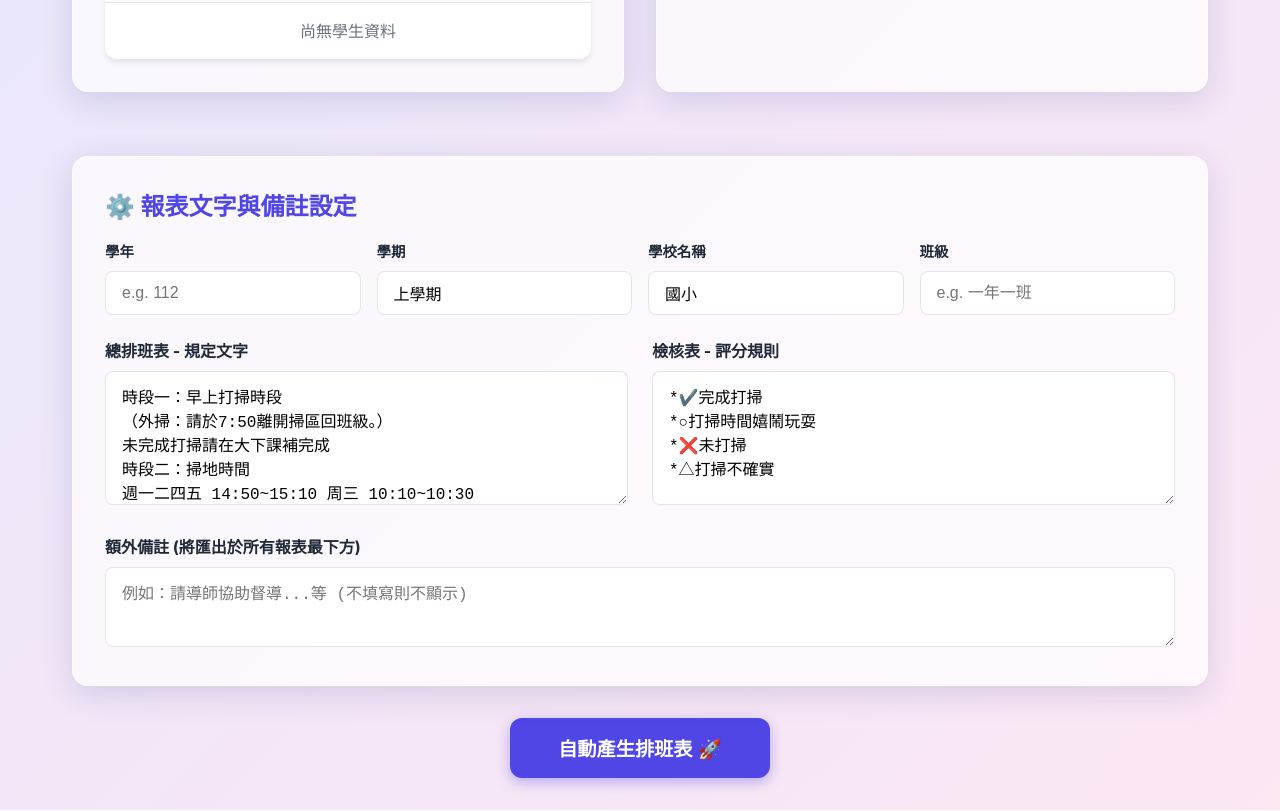
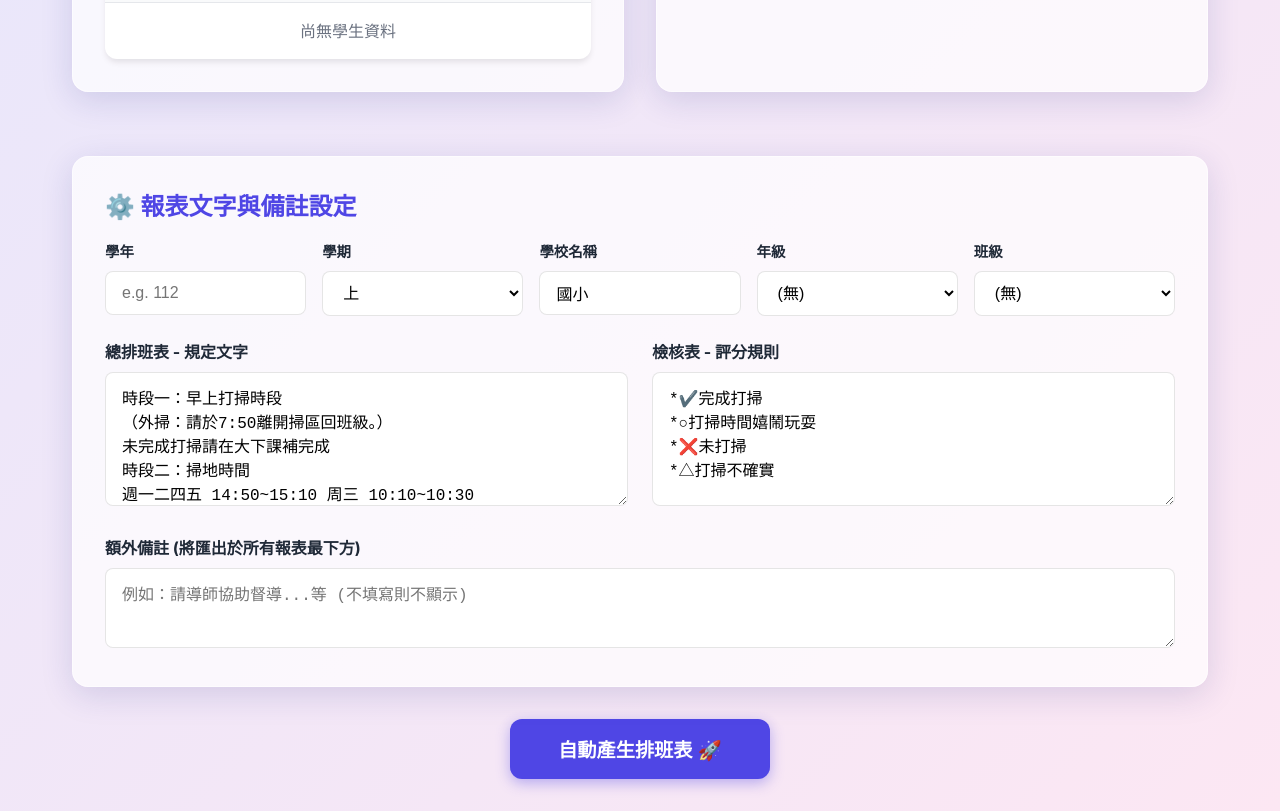
Before and after one commit to chy23/Auto_CLNsched, a React (Vite) app: page / in a window 1280 px wide. Shown: the part 1262-2073 px from the top of the page. Built offline with nearby package versions, Linux system fonts and the light colour scheme.

Commit message:
Change class name to grade and class number dropdowns, semester to dropdown

```diff
--- a/src/App.jsx
+++ b/src/App.jsx
@@ -40,7 +40,8 @@ function App() {
       school: "國小",
       year: "",
       semester: "上學期",
-      className: ""
+      grade: "",
+      classNo: ""
     };
   });
 
--- a/src/components/ChecklistView.jsx
+++ b/src/components/ChecklistView.jsx
@@ -37,7 +37,13 @@ function ChecklistView({ schedule, settings }) {
       if (settings.year) titleParts.push(`${settings.year}學年度`);
       if (settings.semester) titleParts.push(settings.semester);
       if (settings.school) titleParts.push(settings.school);
-      if (settings.className) titleParts.push(settings.className);
+      if (settings.grade && settings.classNo) {
+        titleParts.push(`${settings.grade}年${settings.classNo}班`);
+      } else if (settings.grade) {
+        titleParts.push(`${settings.grade}年級`);
+      } else if (settings.classNo) {
+        titleParts.push(`${settings.classNo}班`);
+      }
       titleParts.push(`掃地工作檢核表 - ${area}    ${chiefStr}`);
       const fullTitle = titleParts.join(' ');
 
@@ -157,7 +163,16 @@ function ChecklistView({ schedule, settings }) {
       {Object.keys(groupedTasks).map(area => (
         <div key={area} style={{ pageBreakInside: 'avoid', marginBottom: '3rem' }}>
           <div style={{ textAlign: 'center', marginBottom: '1rem' }}>
-            <h3 style={{ margin: 0 }}>{[settings.year ? `${settings.year}學年度` : '', settings.semester, settings.school, settings.className, `掃地工作檢核表 - ${area}`].filter(Boolean).join(' ')}</h3>
+            <h3 style={{ margin: 0 }}>
+              {[
+                settings.year ? `${settings.year}學年度` : '',
+                settings.semester,
+                settings.school,
+                (settings.grade && settings.classNo) ? `${settings.grade}年${settings.classNo}班` :
+                  (settings.grade ? `${settings.grade}年級` : (settings.classNo ? `${settings.classNo}班` : '')),
+                `掃地工作檢核表 - ${area}`
+              ].filter(Boolean).join(' ')}
+            </h3>
           </div>
 
           <div style={{ marginBottom: '1rem', fontSize: '0.8rem', color: 'var(--text-muted)', whiteSpace: 'pre-wrap' }}>
--- a/src/components/ScheduleView.jsx
+++ b/src/components/ScheduleView.jsx
@@ -115,7 +115,13 @@ function ScheduleView({ schedule, setSchedule, students, settings }) {
     if (settings.year) titleParts.push(`${settings.year}學年度`);
     if (settings.semester) titleParts.push(settings.semester);
     if (settings.school) titleParts.push(settings.school);
-    if (settings.className) titleParts.push(settings.className);
+    if (settings.grade && settings.classNo) {
+      titleParts.push(`${settings.grade}年${settings.classNo}班`);
+    } else if (settings.grade) {
+      titleParts.push(`${settings.grade}年級`);
+    } else if (settings.classNo) {
+      titleParts.push(`${settings.classNo}班`);
+    }
     titleParts.push('掃地工作表');
     const fullTitle = titleParts.join(' ');
 
@@ -265,7 +271,16 @@ function ScheduleView({ schedule, setSchedule, students, settings }) {
       )}
 
       <div className="print-header" style={{ display: 'none', textAlign: 'center', marginBottom: '1rem' }}>
-        <h2>{[settings.year ? `${settings.year}學年度` : '', settings.semester, settings.school, settings.className, '掃地工作表'].filter(Boolean).join(' ')}</h2>
+        <h2>
+          {[
+            settings.year ? `${settings.year}學年度` : '',
+            settings.semester,
+            settings.school,
+            (settings.grade && settings.classNo) ? `${settings.grade}年${settings.classNo}班` :
+              (settings.grade ? `${settings.grade}年級` : (settings.classNo ? `${settings.classNo}班` : '')),
+            '掃地工作表'
+          ].filter(Boolean).join(' ')}
+        </h2>
       </div>
 
       <div className="table-container" style={{ boxShadow: 'none', border: '1px solid #e5e7eb' }}>
--- a/src/components/SettingsManager.jsx
+++ b/src/components/SettingsManager.jsx
@@ -12,21 +12,34 @@ function SettingsManager({ settings, setSettings }) {
 
       <div style={{ display: 'grid', gridTemplateColumns: '1fr 1fr', gap: '1.5rem', marginTop: '1rem' }}>
         <div style={{ gridColumn: '1 / -1', display: 'flex', gap: '1rem', flexWrap: 'wrap' }}>
-          <div style={{ flex: 1, minWidth: '120px' }}>
+          <div style={{ flex: 1, minWidth: '100px' }}>
             <h4 style={{ marginBottom: '0.5rem', fontSize: '0.9rem' }}>學年</h4>
             <input type="text" name="year" className="form-control" value={settings.year || ''} onChange={handleChange} placeholder="e.g. 112" />
           </div>
+          <div style={{ flex: 1, minWidth: '100px' }}>
+            <h4 style={{ marginBottom: '0.5rem', fontSize: '0.9rem' }}>學期</h4>
+            <select name="semester" className="form-control" value={settings.semester || '上學期'} onChange={handleChange}>
+              <option value="上學期">上</option>
+              <option value="下學期">下</option>
+            </select>
+          </div>
           <div style={{ flex: 1, minWidth: '120px' }}>
-            <h4 style={{ marginBottom: '0.5rem', fontSize: '0.9rem' }}>學期</h4>
-            <input type="text" name="semester" className="form-control" value={settings.semester || ''} onChange={handleChange} placeholder="e.g. 上學期" />
-          </div>
-          <div style={{ flex: 1, minWidth: '150px' }}>
             <h4 style={{ marginBottom: '0.5rem', fontSize: '0.9rem' }}>學校名稱</h4>
             <input type="text" name="school" className="form-control" value={settings.school || ''} onChange={handleChange} placeholder="e.g. 國小" />
           </div>
-          <div style={{ flex: 1, minWidth: '120px' }}>
+          <div style={{ flex: 1, minWidth: '100px' }}>
+            <h4 style={{ marginBottom: '0.5rem', fontSize: '0.9rem' }}>年級</h4>
+            <select name="grade" className="form-control" value={settings.grade || ''} onChange={handleChange}>
+              <option value="">(無)</option>
+              {['一', '二', '三', '四', '五', '六'].map(g => <option key={g} value={g}>{g}年級</option>)}
+            </select>
+          </div>
+          <div style={{ flex: 1, minWidth: '100px' }}>
             <h4 style={{ marginBottom: '0.5rem', fontSize: '0.9rem' }}>班級</h4>
-            <input type="text" name="className" className="form-control" value={settings.className || ''} onChange={handleChange} placeholder="e.g. 一年一班" />
+            <select name="classNo" className="form-control" value={settings.classNo || ''} onChange={handleChange}>
+              <option value="">(無)</option>
+              {Array.from({length: 12}, (_, i) => i + 1).map(c => <option key={c} value={c}>{c}班</option>)}
+            </select>
           </div>
         </div>
 
```
